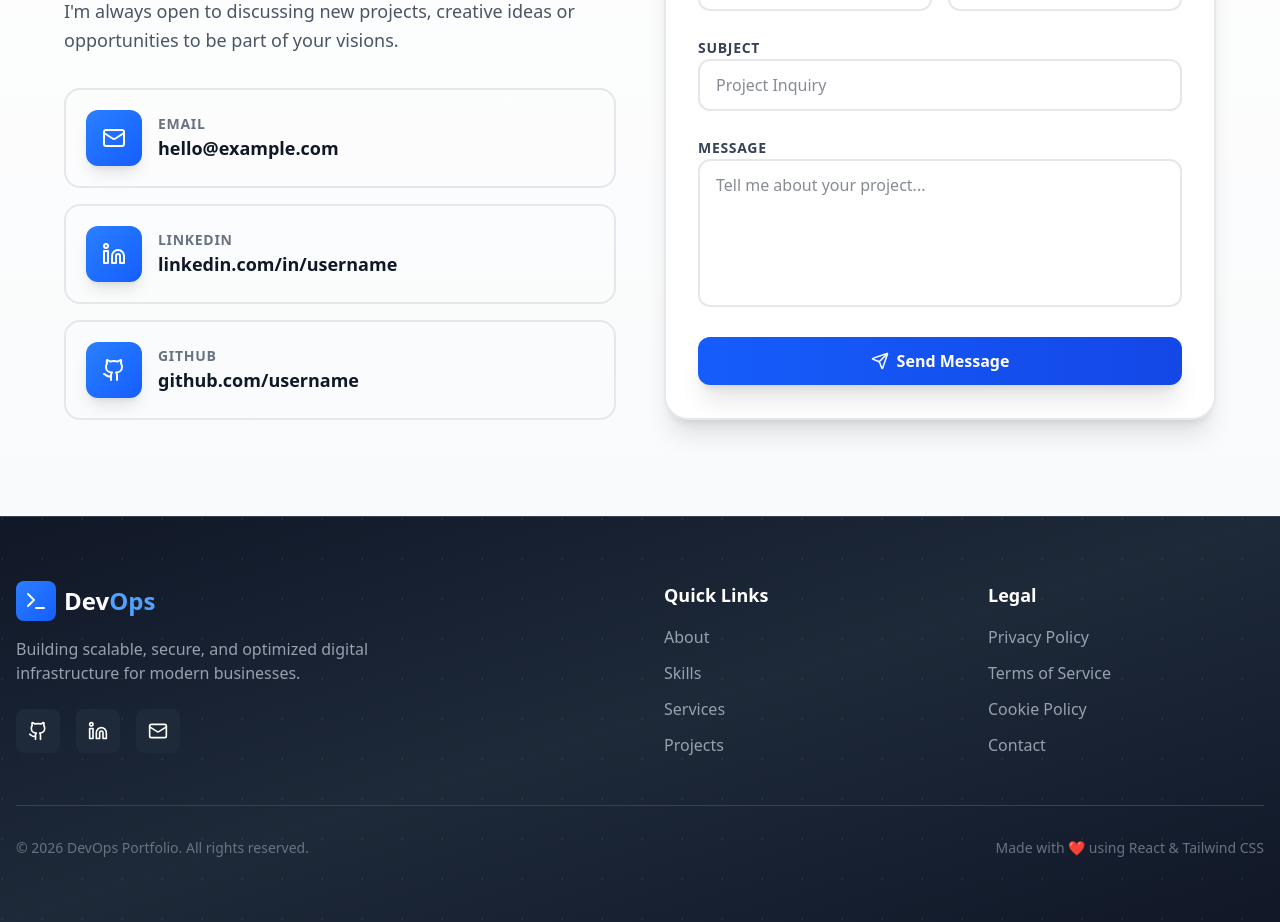
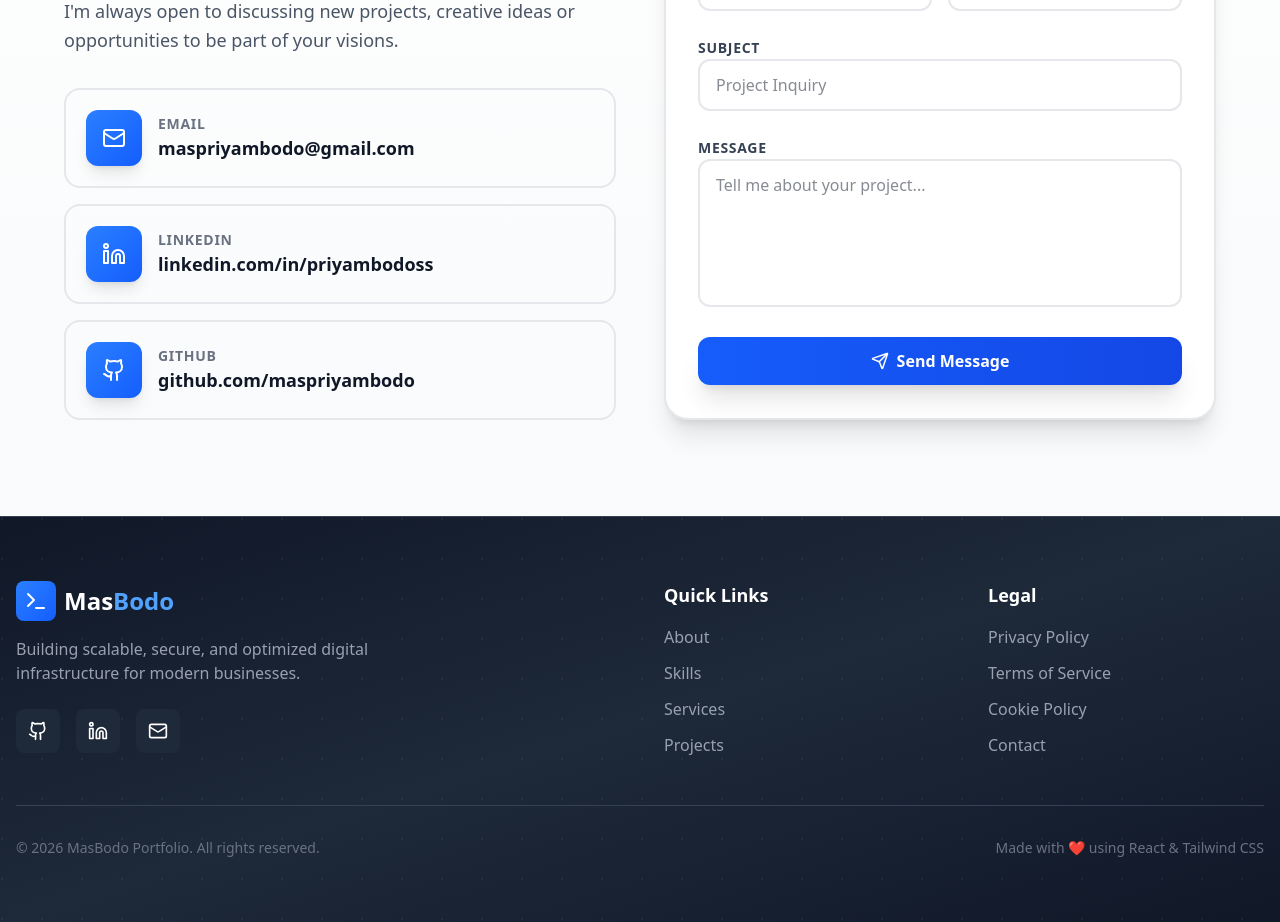
Before and after one commit to maspriyambodo/myporto, a React (Vite) app: page /contact in a window 1280 px wide. Shown: the part 355-1277 px from the top of the page. Built offline with nearby package versions, Linux system fonts and the light colour scheme.

Commit message:
update layout

```diff
--- a/src/components/Contact.tsx
+++ b/src/components/Contact.tsx
@@ -43,13 +43,13 @@ export const Contact: React.FC = () => {
                     Email
                   </div>
                   <div className="text-lg font-bold text-gray-900 dark:text-white group-hover:text-blue-600 dark:group-hover:text-blue-400 transition-colors">
-                    hello@example.com
+                    maspriyambodo@gmail.com
                   </div>
                 </div>
               </a>
 
               <a
-                href="https://linkedin.com"
+                href="https://www.linkedin.com/in/priyambodoss/"
                 target="_blank"
                 rel="noopener noreferrer"
                 className="group flex items-center gap-4 p-5 rounded-2xl border-2 border-gray-200 dark:border-gray-700 hover:border-blue-500 dark:hover:border-blue-500 hover:bg-blue-50 dark:hover:bg-blue-900/20 transition-all duration-300 transform hover:-translate-y-1 hover:shadow-xl"
@@ -62,13 +62,13 @@ export const Contact: React.FC = () => {
                     LinkedIn
                   </div>
                   <div className="text-lg font-bold text-gray-900 dark:text-white group-hover:text-blue-600 dark:group-hover:text-blue-400 transition-colors">
-                    linkedin.com/in/username
+                    linkedin.com/in/priyambodoss
                   </div>
                 </div>
               </a>
 
               <a
-                href="https://github.com"
+                href="https://github.com/maspriyambodo/"
                 target="_blank"
                 rel="noopener noreferrer"
                 className="group flex items-center gap-4 p-5 rounded-2xl border-2 border-gray-200 dark:border-gray-700 hover:border-blue-500 dark:hover:border-blue-500 hover:bg-blue-50 dark:hover:bg-blue-900/20 transition-all duration-300 transform hover:-translate-y-1 hover:shadow-xl"
@@ -81,7 +81,7 @@ export const Contact: React.FC = () => {
                     GitHub
                   </div>
                   <div className="text-lg font-bold text-gray-900 dark:text-white group-hover:text-blue-600 dark:group-hover:text-blue-400 transition-colors">
-                    github.com/username
+                    github.com/maspriyambodo
                   </div>
                 </div>
               </a>
--- a/src/components/Layout.tsx
+++ b/src/components/Layout.tsx
@@ -5,7 +5,7 @@ import {
   X,
   Terminal,
   Github,
-  Linkedin,
+  LinkedinIcon,
   Mail,
   Moon,
   Sun,
@@ -147,7 +147,7 @@ export const Footer: React.FC = () => {
                 <Terminal className="text-white" size={24} />
               </div>
               <span>
-                Dev<span className="text-blue-400">Ops</span>
+                Mas<span className="text-blue-400">Bodo</span>
               </span>
             </div>
             <p className="text-gray-400 max-w-md mb-6">
@@ -156,19 +156,19 @@ export const Footer: React.FC = () => {
             </p>
             <div className="flex gap-4">
               <a
-                href="#"
+                href="https://github.com/maspriyambodo/"
                 className="p-3 bg-gray-800 hover:bg-blue-600 rounded-lg transition-all duration-300 transform hover:scale-110 hover:shadow-lg"
               >
                 <Github size={20} />
               </a>
               <a
-                href="#"
+                href="https://www.linkedin.com/in/priyambodoss/"
                 className="p-3 bg-gray-800 hover:bg-blue-600 rounded-lg transition-all duration-300 transform hover:scale-110 hover:shadow-lg"
               >
-                <Linkedin size={20} />
+                <LinkedinIcon size={20} />
               </a>
               <a
-                href="#"
+                href="mailto:maspriyambodo@gmail.com"
                 className="p-3 bg-gray-800 hover:bg-blue-600 rounded-lg transition-all duration-300 transform hover:scale-110 hover:shadow-lg"
               >
                 <Mail size={20} />
@@ -258,7 +258,7 @@ export const Footer: React.FC = () => {
         {/* Bottom Bar */}
         <div className="pt-8 border-t border-gray-700 flex flex-col md:flex-row justify-between items-center gap-4">
           <div className="text-gray-500 text-sm">
-            © {new Date().getFullYear()} DevOps Portfolio. All rights reserved.
+            © {new Date().getFullYear()} MasBodo Portfolio. All rights reserved.
           </div>
           <div className="text-gray-500 text-sm">
             Made with <span className="text-red-500">❤</span> using React &
```
